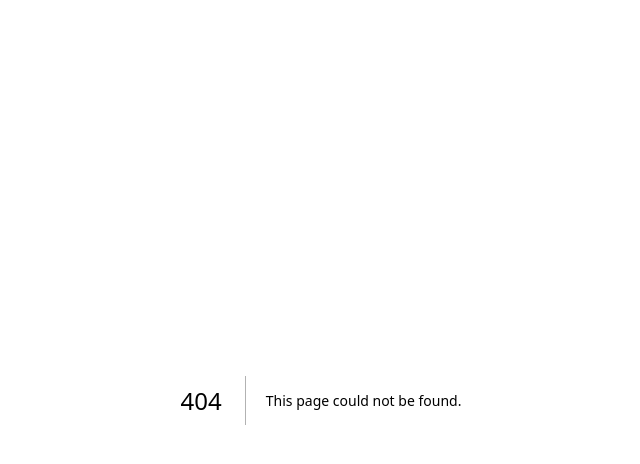
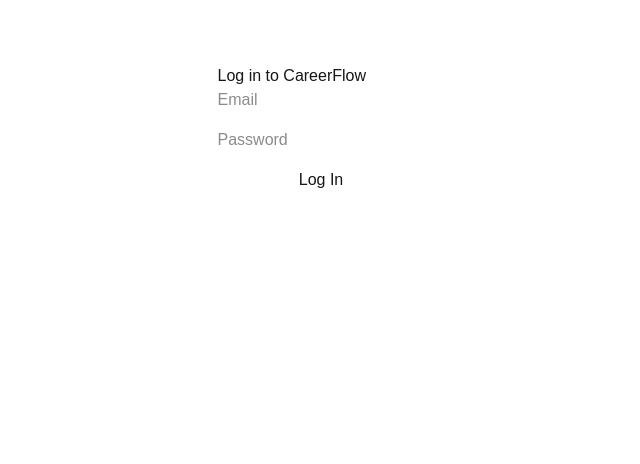
Before and after one commit to niccollodeon/careerflow, a Next.js app in the folder frontend/: page /login in a window 1280 px wide. Before the commit this address had no page. Shown: the top 464 px of the page, without its empty margins (319-959 px from the left). Built offline with nearby package versions, Linux system fonts and the light colour scheme.

Commit message:
Add dashboard page with Kanban board fetching real application data

```diff
--- a/frontend/package.json
+++ b/frontend/package.json
@@ -9,6 +9,9 @@
     "lint": "eslint"
   },
   "dependencies": {
+    "@dnd-kit/core": "^6.3.1",
+    "@dnd-kit/sortable": "^10.0.0",
+    "@tanstack/react-query": "^5.102.8",
     "next": "16.3.3",
     "react": "19.2.8",
     "react-dom": "19.2.8"
--- /dev/null
+++ b/frontend/src/app/dashboard/page.tsx
@@ -0,0 +1,43 @@
+'use client';
+
+import { useApplications } from '@/lib/hooks/useApplications';
+
+const COLUMNS = ['SAVED', 'APPLIED', 'INTERVIEW', 'OFFER', 'REJECTED'] as const;
+
+export default function DashboardPage() {
+  const { data: applications, isLoading, error } = useApplications();
+
+  if (isLoading) return <p style={{ padding: '2rem' }}>Loading...</p>;
+  if (error) return <p style={{ padding: '2rem' }}>Failed to load applications.</p>;
+
+  return (
+    <main style={{ padding: '2rem' }}>
+      <h1>Dashboard</h1>
+      <div style={{ display: 'flex', gap: '1rem', marginTop: '1.5rem' }}>
+        {COLUMNS.map((status) => {
+          const columnApps = applications?.filter((app) => app.status === status) ?? [];
+
+          return (
+            <div
+              key={status}
+              style={{ flex: 1, background: '#f4f4f4', padding: '1rem', borderRadius: '8px', minHeight: '300px' }}
+            >
+              <h2 style={{ fontSize: '1rem', marginBottom: '1rem' }}>
+                {status} ({columnApps.length})
+              </h2>
+              {columnApps.map((app) => (
+                <div
+                  key={app.id}
+                  style={{ background: 'white', padding: '0.75rem', borderRadius: '6px', marginBottom: '0.5rem' }}
+                >
+                  <strong>{app.job.title}</strong>
+                  <p style={{ fontSize: '0.85rem', color: '#555' }}>{app.job.company}</p>
+                </div>
+              ))}
+            </div>
+          );
+        })}
+      </div>
+    </main>
+  );
+}
--- a/frontend/src/app/layout.tsx
+++ b/frontend/src/app/layout.tsx
@@ -1,6 +1,7 @@
 import type { Metadata } from "next";
 import { Geist, Geist_Mono } from "next/font/google";
 import "./globals.css";
+import { Providers } from "./providers";
 
 const geistSans = Geist({
   variable: "--font-geist-sans",
@@ -13,8 +14,8 @@
 });
 
 export const metadata: Metadata = {
-  title: "Create Next App",
-  description: "Generated by create next app",
+  title: "CareerFlow",
+  description: "Your job search, organized.",
 };
 
 export default function RootLayout({ children }: LayoutProps<"/">) {
@@ -23,7 +24,9 @@
       lang="en"
       className={`${geistSans.variable} ${geistMono.variable} h-full antialiased`}
     >
-      <body className="min-h-full flex flex-col">{children}</body>
+      <body className="min-h-full flex flex-col">
+        <Providers>{children}</Providers>
+      </body>
     </html>
   );
 }
--- /dev/null
+++ b/frontend/src/app/login/page.tsx
@@ -0,0 +1,53 @@
+'use client';
+
+import { useState } from 'react';
+import { useRouter } from 'next/navigation';
+import { apiFetch } from '@/lib/api';
+
+export default function LoginPage() {
+  const [email, setEmail] = useState('');
+  const [password, setPassword] = useState('');
+  const [error, setError] = useState('');
+  const router = useRouter();
+
+  async function handleSubmit(e: React.FormEvent) {
+    e.preventDefault();
+    setError('');
+
+    try {
+      const data = await apiFetch('/auth/login', {
+        method: 'POST',
+        body: JSON.stringify({ email, password }),
+      });
+
+      localStorage.setItem('token', data.accessToken);
+      router.push('/dashboard');
+    } catch (err) {
+      setError(err instanceof Error ? err.message : 'Login failed');
+    }
+  }
+
+  return (
+    <main style={{ maxWidth: '400px', margin: '4rem auto', padding: '0 1rem' }}>
+      <h1>Log in to CareerFlow</h1>
+      <form onSubmit={handleSubmit} style={{ display: 'flex', flexDirection: 'column', gap: '1rem' }}>
+        <input
+          type="email"
+          placeholder="Email"
+          value={email}
+          onChange={(e) => setEmail(e.target.value)}
+          required
+        />
+        <input
+          type="password"
+          placeholder="Password"
+          value={password}
+          onChange={(e) => setPassword(e.target.value)}
+          required
+        />
+        {error && <p style={{ color: 'red' }}>{error}</p>}
+        <button type="submit">Log In</button>
+      </form>
+    </main>
+  );
+}
--- /dev/null
+++ b/frontend/src/app/providers.tsx
@@ -0,0 +1,14 @@
+'use client';
+
+import { QueryClient, QueryClientProvider } from '@tanstack/react-query';
+import { useState } from 'react';
+
+export function Providers({ children }: { children: React.ReactNode }) {
+  const [queryClient] = useState(() => new QueryClient());
+
+  return (
+    <QueryClientProvider client={queryClient}>
+      {children}
+    </QueryClientProvider>
+  );
+}
--- /dev/null
+++ b/frontend/src/lib/api.ts
@@ -0,0 +1,26 @@
+const API_URL = 'http://localhost:3000';
+
+function getToken() {
+  if (typeof window === 'undefined') return null;
+  return localStorage.getItem('token');
+}
+
+export async function apiFetch(path: string, options: RequestInit = {}) {
+  const token = getToken();
+
+  const res = await fetch(`${API_URL}${path}`, {
+    ...options,
+    headers: {
+      'Content-Type': 'application/json',
+      ...(token ? { Authorization: `Bearer ${token}` } : {}),
+      ...options.headers,
+    },
+  });
+
+  if (!res.ok) {
+    const error = await res.json().catch(() => ({ message: res.statusText }));
+    throw new Error(error.message || 'Request failed');
+  }
+
+  return res.json();
+}
--- /dev/null
+++ b/frontend/src/lib/hooks/useApplications.ts
@@ -0,0 +1,23 @@
+import { useQuery } from '@tanstack/react-query';
+import { apiFetch } from '../api';
+
+export interface Application {
+  id: string;
+  status: 'SAVED' | 'APPLIED' | 'INTERVIEW' | 'OFFER' | 'REJECTED';
+  notes: string | null;
+  appliedAt: string | null;
+  createdAt: string;
+  job: {
+    id: string;
+    title: string;
+    company: string;
+    location: string | null;
+  };
+}
+
+export function useApplications() {
+  return useQuery<Application[]>({
+    queryKey: ['applications'],
+    queryFn: () => apiFetch('/applications'),
+  });
+}
```
Also changed, not shown: 2 other files (tests, documents, lock files or other folders).
